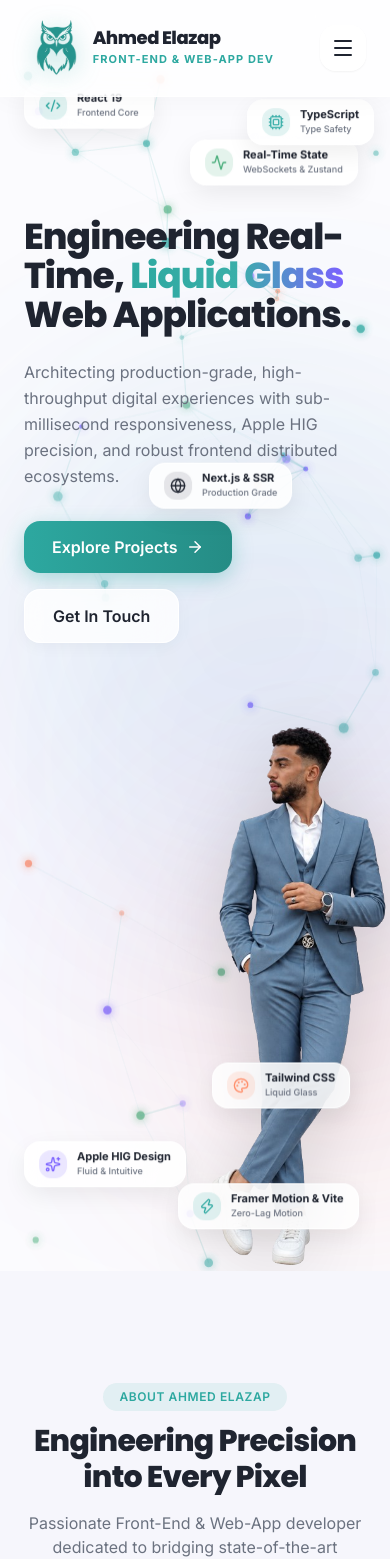
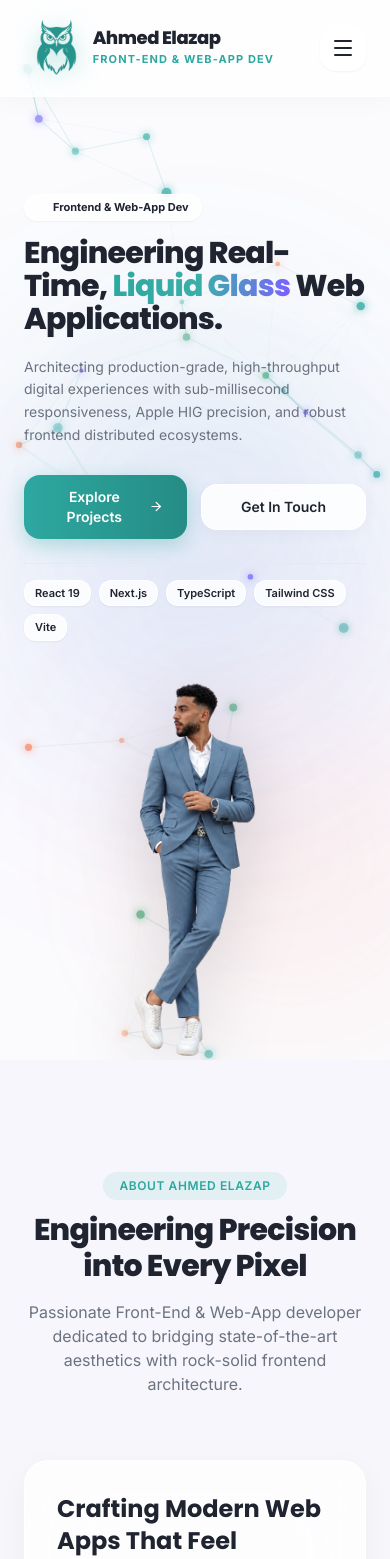
Before and after one commit to azapdev/newPortfolio, a React (Vite) app: page / in a window 390 px wide. Shown: the top 1559 px of the page. Built offline with nearby package versions, Linux system fonts and the light colour scheme.

Commit message:
feat: responsive hero alignment for tablet and mobile

```diff
--- a/src/components/Hero.jsx
+++ b/src/components/Hero.jsx
@@ -11,7 +11,7 @@ export default function Hero() {
       icon: Code2,
       color: 'text-accentPrimary',
       bgColor: 'bg-accentPrimary/15',
-      pos: 'top-6 left-6 lg:left-12',
+      pos: 'top-6 left-6 lg:left-12 hidden md:flex',
       delay: 0.2,
     },
     {
@@ -20,7 +20,7 @@ export default function Hero() {
       icon: Activity,
       color: 'text-success',
       bgColor: 'bg-success/15',
-      pos: 'top-20 right-8 lg:right-72',
+      pos: 'top-16 right-6 md:right-12 lg:right-72 hidden md:flex',
       delay: 0.35,
     },
     {
@@ -29,7 +29,7 @@ export default function Hero() {
       icon: Sparkles,
       color: 'text-[#7B61FF]',
       bgColor: 'bg-[#7B61FF]/15',
-      pos: 'bottom-20 left-6 lg:left-16',
+      pos: 'bottom-24 left-6 lg:left-16 hidden lg:flex',
       delay: 0.45,
     },
     {
@@ -38,7 +38,7 @@ export default function Hero() {
       icon: Cpu,
       color: 'text-[#3AAFA9]',
       bgColor: 'bg-[#3AAFA9]/15',
-      pos: 'top-10 right-4 lg:right-16',
+      pos: 'top-8 right-4 lg:right-16 hidden lg:flex',
       delay: 0.3,
     },
     {
@@ -47,7 +47,7 @@ export default function Hero() {
       icon: Globe,
       color: 'text-textPrimary',
       bgColor: 'bg-slate-900/10',
-      pos: 'top-1/3 right-1/4 lg:right-80',
+      pos: 'top-1/3 right-1/4 lg:right-80 hidden xl:flex',
       delay: 0.5,
     },
     {
@@ -56,7 +56,7 @@ export default function Hero() {
       icon: Palette,
       color: 'text-accentSecondary',
       bgColor: 'bg-accentSecondary/15',
-      pos: 'bottom-40 right-10 lg:right-64',
+      pos: 'bottom-36 right-6 lg:right-64 hidden md:flex',
       delay: 0.6,
     },
     {
@@ -65,7 +65,7 @@ export default function Hero() {
       icon: Zap,
       color: 'text-accentPrimary',
       bgColor: 'bg-accentPrimary/15',
-      pos: 'bottom-10 right-8 lg:right-24',
+      pos: 'bottom-12 right-6 lg:right-24 hidden md:flex',
       delay: 0.7,
     },
   ];
@@ -73,19 +73,19 @@ export default function Hero() {
   return (
     <section
       id="home"
-      className="min-h-screen w-full flex items-center justify-between pl-6 sm:pl-10 lg:pl-16 pr-0 pt-[106px] pb-0 relative overflow-hidden bg-bgMain"
+      className="min-h-screen w-full flex flex-col justify-between px-6 sm:px-10 lg:pl-16 lg:pr-0 pt-[106px] pb-0 relative overflow-hidden bg-bgMain"
     >
       {/* Interactive Constellation / Particle Canvas Background */}
       <ParticleCanvas />
 
       {/* Ambient Liquid Glass Lighting Orbs */}
       <div className="absolute inset-0 pointer-events-none z-0 overflow-hidden">
-        <div className="absolute top-1/4 left-1/12 w-[32rem] h-[32rem] bg-accentPrimary/15 rounded-full blur-[120px] animate-pulse"></div>
-        <div className="absolute top-1/3 right-1/12 w-[36rem] h-[36rem] bg-[#7B61FF]/15 rounded-full blur-[140px] animate-pulse" style={{ animationDelay: '1.5s' }}></div>
-        <div className="absolute bottom-10 left-1/3 w-[28rem] h-[28rem] bg-accentSecondary/10 rounded-full blur-[100px]"></div>
+        <div className="absolute top-1/4 left-1/12 w-[24rem] sm:w-[32rem] h-[24rem] sm:h-[32rem] bg-accentPrimary/15 rounded-full blur-[100px] sm:blur-[120px] animate-pulse"></div>
+        <div className="absolute top-1/3 right-1/12 w-[26rem] sm:w-[36rem] h-[26rem] sm:h-[36rem] bg-[#7B61FF]/15 rounded-full blur-[110px] sm:blur-[140px] animate-pulse" style={{ animationDelay: '1.5s' }}></div>
+        <div className="absolute bottom-10 left-1/3 w-[20rem] sm:w-[28rem] h-[20rem] sm:h-[28rem] bg-accentSecondary/10 rounded-full blur-[90px]"></div>
       </div>
 
-      {/* Floating Distributed Liquid Glass Badges across Hero Atmosphere */}
+      {/* Floating Distributed Liquid Glass Badges (Visible on tablet & desktop) */}
       <div className="absolute inset-0 pointer-events-none z-20 overflow-hidden">
         {floatingTags.map((tag) => {
           const Icon = tag.icon;
@@ -99,7 +99,7 @@ export default function Hero() {
                 scale: { delay: tag.delay, duration: 0.6 },
                 y: { repeat: Infinity, duration: 4 + tag.delay * 2, ease: 'easeInOut' }
               }}
-              className={`absolute ${tag.pos} pointer-events-auto px-3.5 sm:px-4 py-2 rounded-2xl bg-white/85 backdrop-blur-xl border border-white/90 shadow-[0_8px_24px_rgba(0,0,0,0.07)] flex items-center gap-2.5 hover:scale-105 hover:shadow-[0_12px_28px_rgba(45,168,160,0.25)] transition-all cursor-default group`}
+              className={`absolute ${tag.pos} pointer-events-auto px-3.5 sm:px-4 py-2 rounded-2xl bg-white/85 backdrop-blur-xl border border-white/90 shadow-[0_8px_24px_rgba(0,0,0,0.07)] items-center gap-2.5 hover:scale-105 hover:shadow-[0_12px_28px_rgba(45,168,160,0.25)] transition-all cursor-default group`}
             >
               <div className={`p-1.5 rounded-xl ${tag.bgColor} ${tag.color} transition-transform group-hover:scale-110`}>
                 <Icon size={16} />
@@ -113,17 +113,23 @@ export default function Hero() {
         })}
       </div>
 
-      {/* Main Fluid Hero Content Container */}
-      <div className="w-full relative z-10 grid lg:grid-cols-12 gap-8 lg:gap-4 items-center min-h-[calc(100vh-106px)]">
+      {/* Main Responsive Grid Layout (Unified for Mobile, Tablet, & Desktop) */}
+      <div className="w-full relative z-10 grid grid-cols-1 md:grid-cols-12 gap-8 md:gap-6 lg:gap-4 items-center flex-1 min-h-[calc(100vh-106px)]">
 
-        {/* Left Side: Production-Grade Typography & Copy */}
+        {/* Text & Copy Column */}
         <motion.div
-          initial={{ opacity: 0, x: -30 }}
-          animate={{ opacity: 1, x: 0 }}
+          initial={{ opacity: 0, y: 20 }}
+          animate={{ opacity: 1, y: 0 }}
           transition={{ duration: 0.7, ease: [0.16, 1, 0.3, 1] }}
-          className="lg:col-span-7 flex flex-col items-start text-left pr-6 sm:pr-10 py-12"
+          className="md:col-span-7 flex flex-col items-start text-left pt-6 pb-2 md:py-10 pr-0 md:pr-4 lg:pr-10"
         >
-          <h1 className="text-4xl sm:text-6xl xl:text-7xl font-heading font-extrabold tracking-tight text-textPrimary leading-[1.08] mb-6">
+          {/* Subtle Mobile Tech Indicator */}
+          <div className="flex md:hidden items-center gap-2 px-3 py-1 rounded-full bg-white/80 backdrop-blur-md border border-white/90 shadow-sm mb-4">
+            <span className="w-2 h-2 rounded-full bg-accentPrimary animate-ping"></span>
+            <span className="text-[11px] font-bold text-textPrimary">Frontend & Web-App Dev</span>
+          </div>
+
+          <h1 className="text-3xl sm:text-5xl md:text-5xl lg:text-6xl xl:text-7xl font-heading font-extrabold tracking-tight text-textPrimary leading-[1.1] mb-5 sm:mb-6">
             Engineering Real-Time,{' '}
             <span className="text-transparent bg-clip-text bg-gradient-to-r from-accentPrimary via-[#3AAFA9] to-[#7B61FF]">
               Liquid Glass
@@ -131,42 +137,54 @@ export default function Hero() {
             Web Applications.
           </h1>
 
-          <p className="text-base sm:text-lg lg:text-xl text-textSecondary font-normal leading-relaxed mb-8 max-w-2xl">
+          <p className="text-sm sm:text-base md:text-base lg:text-lg xl:text-xl text-textSecondary font-normal leading-relaxed mb-7 sm:mb-8 max-w-2xl">
             Architecting production-grade, high-throughput digital experiences with sub-millisecond responsiveness, Apple HIG precision, and robust frontend distributed ecosystems.
           </p>
 
           {/* Action CTAs */}
-          <div className="flex flex-wrap gap-4 items-center">
+          <div className="flex flex-wrap gap-3.5 sm:gap-4 items-center w-full sm:w-auto">
             <a
               href="#projects"
-              className="group px-7 py-3.5 rounded-2xl bg-gradient-to-r from-accentPrimary to-[#258c85] text-white font-semibold shadow-[0_6px_20px_rgba(45,168,160,0.35)] hover:shadow-[0_10px_25px_rgba(45,168,160,0.45)] hover:-translate-y-0.5 transition-all duration-200 flex items-center gap-2"
+              className="group px-6 sm:px-7 py-3 sm:py-3.5 rounded-2xl bg-gradient-to-r from-accentPrimary to-[#258c85] text-white font-semibold shadow-[0_6px_20px_rgba(45,168,160,0.35)] hover:shadow-[0_10px_25px_rgba(45,168,160,0.45)] hover:-translate-y-0.5 transition-all duration-200 flex items-center justify-center gap-2 text-sm sm:text-base flex-1 sm:flex-none text-center"
             >
               Explore Projects
-              <ArrowRight size={18} className="transition-transform group-hover:translate-x-1" />
+              <ArrowRight size={17} className="transition-transform group-hover:translate-x-1" />
             </a>
 
             <a
               href="#contact"
-              className="px-7 py-3.5 rounded-2xl bg-white/80 backdrop-blur-xl border border-white/90 text-textPrimary font-semibold shadow-[0_4px_16px_rgba(0,0,0,0.04)] hover:shadow-lg hover:border-accentPrimary/40 hover:-translate-y-0.5 transition-all duration-200"
+              className="px-6 sm:px-7 py-3 sm:py-3.5 rounded-2xl bg-white/85 backdrop-blur-xl border border-white/90 text-textPrimary font-semibold shadow-[0_4px_16px_rgba(0,0,0,0.04)] hover:shadow-lg hover:border-accentPrimary/40 hover:-translate-y-0.5 transition-all duration-200 text-sm sm:text-base flex-1 sm:flex-none text-center"
             >
               Get In Touch
             </a>
           </div>
+
+          {/* Mobile-Friendly Horizontal Tech Stack Badges */}
+          <div className="flex md:hidden flex-wrap items-center gap-2 mt-6 pt-4 border-t border-borderLight/60 w-full">
+            {['React 19', 'Next.js', 'TypeScript', 'Tailwind CSS', 'Vite'].map((tech) => (
+              <span
+                key={tech}
+                className="text-[11px] font-semibold px-2.5 py-1 rounded-xl bg-white/80 backdrop-blur-md border border-white/90 text-textPrimary shadow-sm"
+              >
+                {tech}
+              </span>
+            ))}
+          </div>
         </motion.div>
 
-        {/* Right Side: Full Height Avatar Sticking to Right Border */}
+        {/* Right Avatar Column (Optimized for Mobile, Tablet, & Desktop) */}
         <motion.div
-          initial={{ opacity: 0, x: 50 }}
-          animate={{ opacity: 1, x: 0 }}
+          initial={{ opacity: 0, scale: 0.95 }}
+          animate={{ opacity: 1, scale: 1 }}
           transition={{ duration: 0.8, delay: 0.15, ease: [0.16, 1, 0.3, 1] }}
-          className="lg:col-span-5 relative flex justify-end items-end w-full h-[65vh] lg:h-[calc(100vh-106px)] self-end"
+          className="md:col-span-5 relative flex justify-center md:justify-end items-end w-full h-[45vh] sm:h-[55vh] md:h-[60vh] lg:h-[calc(100vh-106px)] self-end"
         >
-          {/* Avatar Image (Exact 10px gap below navbar, full height to bottom edge, zero underlap) */}
-          <div className="relative flex justify-end items-end w-full h-full">
+          {/* Avatar Image (Natural aspect ratio, uncropped, grounded to bottom edge) */}
+          <div className="relative flex justify-center md:justify-end items-end w-full h-full">
             <img
               src="/assets/hero-avatar.png"
               alt="Ahmed Elazap - Full Body Portrait"
-              className="h-full max-h-[calc(100vh-106px)] w-auto max-w-full object-contain object-right-bottom drop-shadow-[0_15px_35px_rgba(0,0,0,0.14)] transition-transform duration-500 hover:scale-[1.01]"
+              className="h-full max-h-[45vh] sm:max-h-[55vh] md:max-h-[60vh] lg:max-h-[calc(100vh-106px)] w-auto max-w-full object-contain object-bottom md:object-right-bottom drop-shadow-[0_15px_35px_rgba(0,0,0,0.14)] transition-transform duration-500 hover:scale-[1.01]"
               onError={(e) => {
                 e.target.style.display = 'none';
               }}
```
